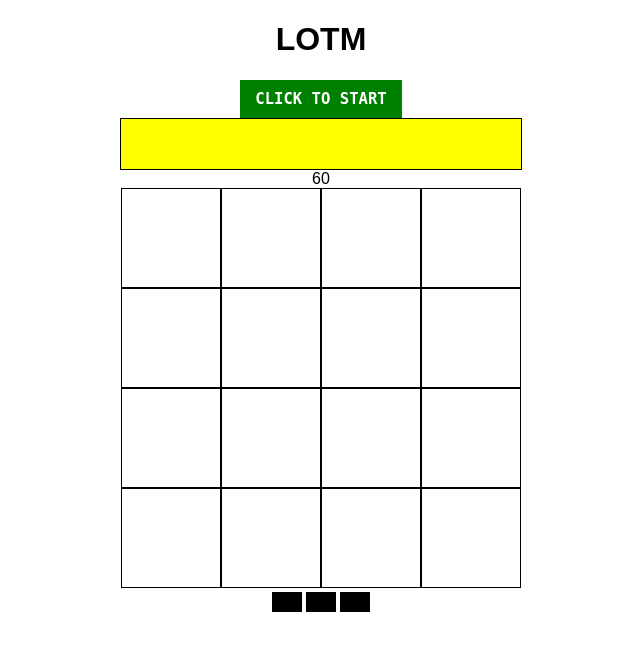
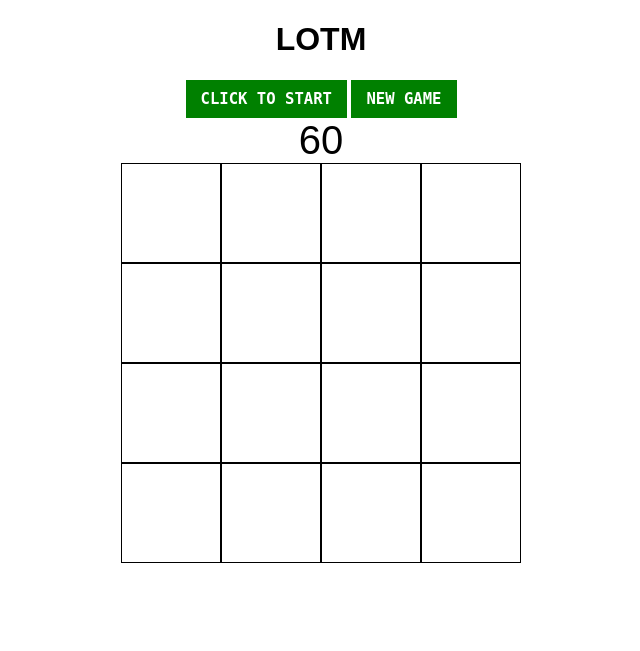
Before and after one commit to adjknowles/WDI-Project-1, a PHP site: page / in a window 1280 px wide. Shown: the top 651 px of the page, without its empty margins (319-959 px from the left). Run offline with PHP 8.4, Linux system fonts and the light colour scheme; some libraries are stand-ins or nearby versions.

Commit message:
Added a chooseAnswer function and added jQuery functions

```diff
--- a/css/style.css
+++ b/css/style.css
@@ -76,3 +76,25 @@ button {
   font-family: monospace;
   font-weight: bold;
 }
+
+#newgame {
+  background: green;
+  color: white;
+  border: none;
+  padding: 10px 15px;
+  font-size: 1.2em;
+  font-family: monospace;
+  font-weight: bold;
+}
+
+.guessing {
+  background: yellow;
+}
+
+.correct {
+  background: green;
+}
+
+#timer {
+  font-size: 40px;
+}
--- a/index.html
+++ b/index.html
@@ -9,7 +9,7 @@
 <body>
   <h1>LOTM</h1>
   <button id="start">CLICK TO START</button>
-  <div input="text" id="display"></div>
+  <button id="newgame">NEW GAME</button>
   <div input="text" id="timer">60</div>
   <ul class="grid">
     <li></li>
@@ -31,8 +31,7 @@
   </ul>
   <div id="question"></div>
   <div id="result"></div>
-  <button id="answer1"></button>
-  <button id="answer2"></button>
-  <button id="answer3"></button>
+  <div class="answers">
+  </div>
 </body>
 </html>
--- a/js/app.js
+++ b/js/app.js
@@ -1,42 +1,36 @@
-// First Project
-
-// Game
-
-// Math Quiz Grid
-
-// This is a 1 player game.
-
-// On the page
-// - title
-// - display 1 - to display who has won
-// - 4 x 4 grid (could potentially be more)
-// - display 2 - displays the question
-// - 3 answer buttons - player selects answer
-// - a button to restart play after game ends
-// - a timer
-
-// Game play
-// - the player will click on a tile and the question will appear in the display.
-// - the player will then be able to pick 1 of 3 options by clicking the relevant button
-// - if the player enters the correct answer, the tile will appear and a message will appear in the display 1, and the next player will take their turn.
-// - if the player enters the incorrect answer, a message will appear in the display 1, and the player can try again/do another tile.
-// - the game ends when the timer runs out.
-// - the object of the game is to get as many tiles as possible.
-// - at the end of game play a button will be displayed to restart play.
-
-
 window.onload = function(){
 
-  var squares = document.getElementsByTagName("li");
-  var display = document.getElementById("display");
-  var question = document.getElementById("question");
-  var answer1 = document.getElementById("answer1");
-  var answer2 = document.getElementById("answer2");
-  var answer3 = document.getElementById("answer3");
-  var timer = document.getElementById("timer");
-  var start = document.getElementById("start")
+  var question = $("#question");
+  var answer1 = $("#answer1");
+  var answer2 = $("#answer2");
+  var answer3 = $("#answer3");
+  var timer = $("#timer");
+  var start = $("#start");
+  var res;
+  var play;
 
-  document.getElementById("start").addEventListener("click", updateTimer);
+  $("#start").on("click", updateTimer);
+  $('.answers').on("click", '.answer', chooseAnswer);
+  $("li").on("click", getEquation);
+
+  function chooseAnswer(){
+    var answer = $(this).text();
+
+    // Remove buttons
+    $(".answers").html("")
+
+    if (answer.toString() === res.toString()) {
+      $(".guessing").removeClass("guessing").addClass("correct");
+    } else {
+      $(".guessing").removeClass("guessing");
+    };
+
+    if ($(".correct").length === 16) {
+      // Stop timer
+      // Display score?
+      return  $('h1').html("Win!");
+    }
+  }
 
   function generateRandomAnswer(correct){
     var answer;
@@ -50,34 +44,41 @@ window.onload = function(){
   }
 
   function shuffleAnswers(o){
-
     for(var j, x, i = o.length; i; j = Math.floor(Math.random() * i), x = o[--i], o[i] = o[j], o[j] = x);
       return o;
   }
 
+  function getEquation(){
+    if (!play) return false;
 
-  function getEquation(){
+    $(".guessing").removeClass("guessing")
+    $(this).addClass("guessing");
+
     var operators = ['+','-','*','/'];
 
     rnum1 = Math.floor((Math.random()*20)+1)
     rnum2 = Math.floor((Math.random()*10)+1)
     op = operators[Math.floor(Math.random()*4)];
 
-    var res;
     switch (op) {
-      case '+': res = rnum1 + rnum2;
+      case '+':
+      res = rnum1 + rnum2;
       break;
-      case '-': res = rnum1 - rnum2;
+      case '-':
+      res = rnum1 - rnum2;
       break;
-      case '*': res = rnum1 * rnum2;
+      case '*':
+      res = rnum1 * rnum2;
       break;
-      case '/': res = rnum1 / rnum2;
+      case '/':
+      res = rnum1 / rnum2;
       break;
-
     }
 
+    res = parseFloat(res.toFixed(2));
+
     result.innerHTML = res;
-    question.innerHTML = "What is " + rnum1 + " " + op + " " + rnum2 + " ?";
+    question.html("What is " + rnum1 + " " + op + " " + rnum2 + " ?");
 
     var answers = [res];
     while (answers.length < 3) {
@@ -90,40 +91,24 @@ window.onload = function(){
     var myArray = answers;
     shuffleAnswers(myArray);
 
-    answer1.innerHTML = parseFloat(myArray[0].toFixed(2))
-    answer2.innerHTML = parseFloat(myArray[1].toFixed(2))
-    answer3.innerHTML = parseFloat(myArray[2].toFixed(2))
-
-  }
-
-  for (var i = 0; i < squares.length; i++) {
-   squares[i].addEventListener("click", getEquation);
+    $(".answers").append('<button class="answer">'+parseFloat(myArray[0].toFixed(2))+'</button>');
+    $(".answers").append('<button class="answer">'+parseFloat(myArray[1].toFixed(2))+'</button>');
+    $(".answers").append('<button class="answer">'+parseFloat(myArray[2].toFixed(2))+'</button>');
   }
 
   function updateTimer(){
-    var counter = 60;
+    play = true;
+    var counter = 10;
 
     setInterval(function(){
       counter --;
       if(counter >= 0){
-        return timer.innerHTML = counter;
-      }else{
-        return display.innerHTML = "GAME OVER!"
+        return timer.html(counter);
+      } else {
+        return $('h1').html("GAME OVER!")
+        play = false;
+        // Clear all squares and everything else!
       }
-      }, 1000);
-    }
+    }, 1000);
   }
-
-
-
-//   $(function(){
-//     $('li').on("click", updateButton);
-//     })
-
-//   function updateDisplay(){
-//     console.log("clicked")
-//   }
-
-//   function updateButton(){
-//     $('<p>Options</p>').appendTo('#button');
-//   }
+}
```
Also changed, not shown: README.md.
